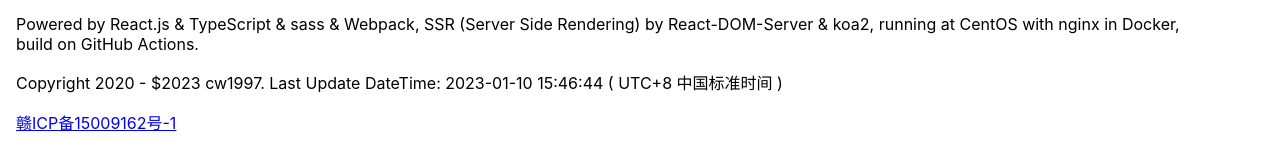
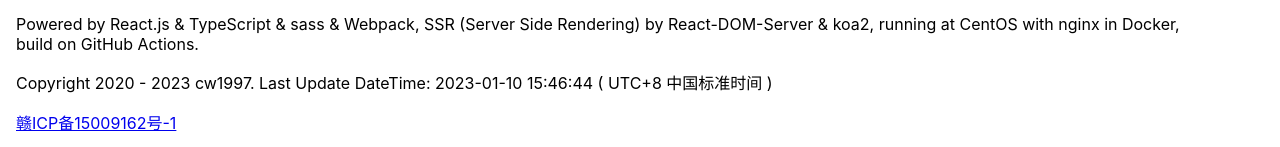
Before and after one commit to cw1997/changwei.me, a React app: page / in a window 1280 px wide. Shown: the part 1918-2065 px from the top of the page. Built offline with nearby package versions, Linux system fonts and the light colour scheme.

Commit message:
update Home.tsx：fix copyright year text
Signed-off-by: Chang Wei <changwei1006@gmail.com>

```diff
--- a/src/pages/Home/Home.tsx
+++ b/src/pages/Home/Home.tsx
@@ -156,7 +156,7 @@ export default function Home(props: IPropsHome) {
           Powered by React.js & TypeScript & sass & Webpack, SSR (Server Side Rendering) by React-DOM-Server & koa2, running at CentOS with nginx in Docker, build on GitHub Actions.
         </p>
         <p>
-          Copyright 2020 - ${new Date().getFullYear()} cw1997. Last Update DateTime: 2023-01-10 15:46:44 ( UTC+8 中国标准时间 )
+          Copyright 2020 - {new Date().getFullYear()} cw1997. Last Update DateTime: 2023-01-10 15:46:44 ( UTC+8 中国标准时间 )
         </p>
         <p>
           <a href="https://beian.miit.gov.cn/">赣ICP备15009162号-1</a>
```
